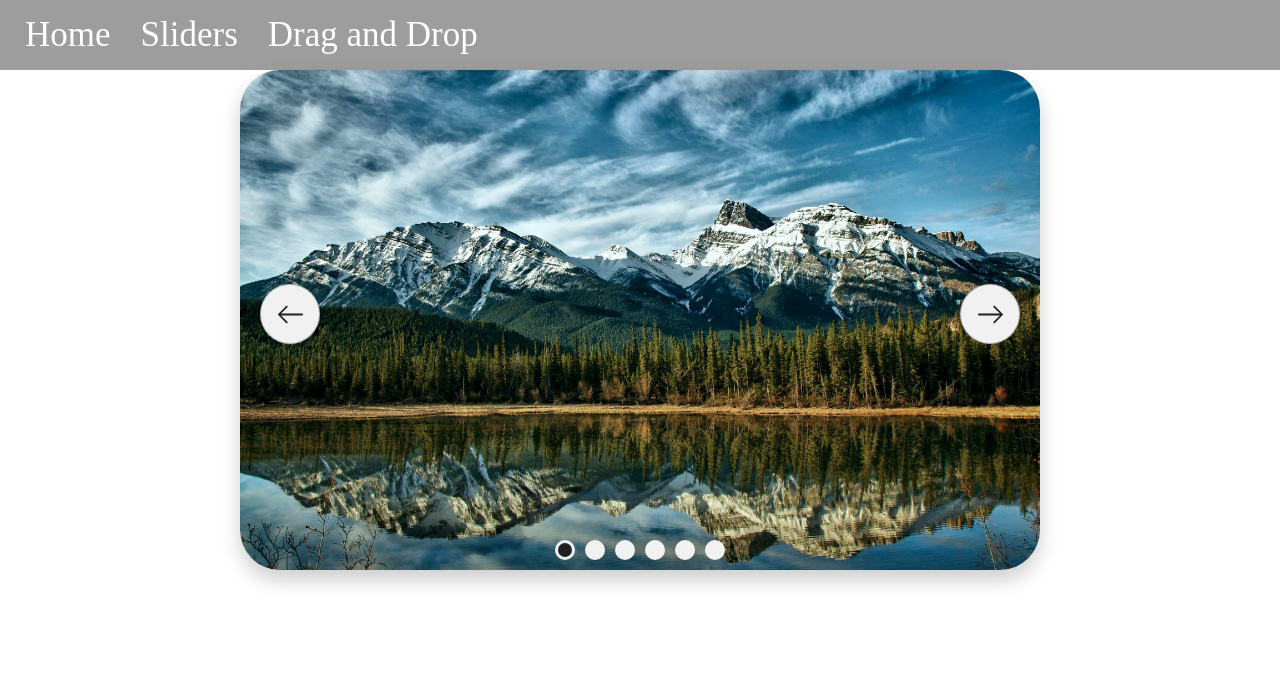
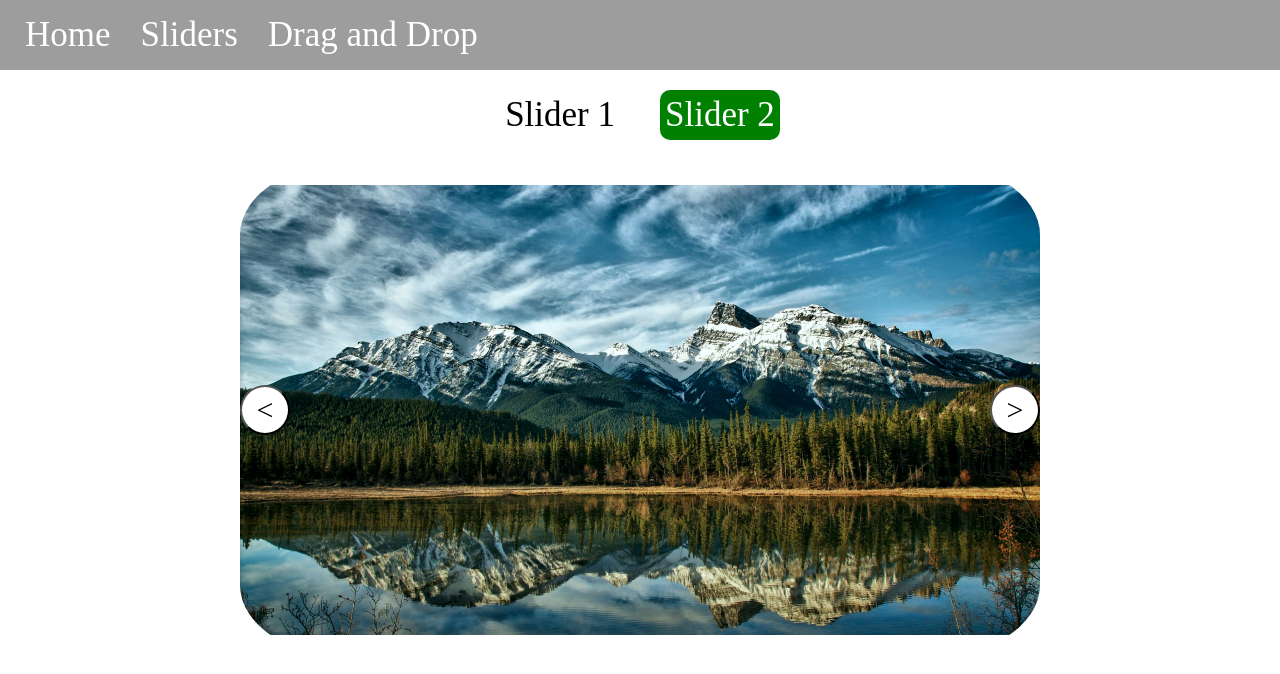
Before and after one commit to giraffesava/my-blanks, a React app: page /sliders/slider-two in a window 1280 px wide. Shown: the top 674 px of the page. Built offline with nearby package versions, Linux system fonts and the light colour scheme.

Commit message:
created sliders components

```diff
--- /dev/null
+++ b/src/components/Sliders/SliderTwo/SliderTwo.tsx
@@ -0,0 +1,59 @@
+import { pictureArray } from './../assets/pictures/pictureArray'
+import './SliderTwo.scss'
+import React, { useRef, useState, useEffect } from 'react'
+import { v4 as uuidv4 } from 'uuid'
+
+const SliderTwo: React.FC = () => {
+  const [currentPosition, setCurrentPosition] = useState(0)
+  const sliderRef = useRef(null)
+  useEffect(() => {
+    changePosition(currentPosition)
+  }, [currentPosition])
+
+  const changePosition = (currentPosition) => {
+    if (
+      currentPosition <= -(pictureArray.length * sliderRef.current.clientWidth)
+    ) {
+      setCurrentPosition(0)
+    } else if (currentPosition > 0) {
+      setCurrentPosition(
+        -((pictureArray.length - 1) * sliderRef.current.clientWidth),
+      )
+    }
+
+    sliderRef.current.childNodes.forEach(
+      (picture) =>
+        (picture.style = `transform: translatex(${currentPosition}px)`),
+    )
+  }
+
+  const goLeftHandler = () => {
+    setCurrentPosition((prev) => prev + sliderRef.current.clientWidth)
+    changePosition(currentPosition)
+  }
+
+  const goRightHandler = () => {
+    setCurrentPosition((prev) => prev - sliderRef.current.clientWidth)
+    changePosition(currentPosition)
+  }
+
+  return (
+    <div className="app">
+      <div className="slider">
+        <div ref={sliderRef} className="pictures">
+          {pictureArray.map((item) => (
+            <img src={item} alt="images"></img>
+          ))}
+        </div>
+        <button className="leftBtn" onClick={goLeftHandler}>
+          {'<'}
+        </button>
+        <button className="rightBtn" onClick={goRightHandler}>
+          {'>'}
+        </button>
+      </div>
+    </div>
+  )
+}
+
+export default SliderTwo
--- a/src/components/Sliders/Sliders.tsx
+++ b/src/components/Sliders/Sliders.tsx
@@ -1,8 +1,47 @@
 import React from 'react'
 import SliderOne from './SliderOne/SliderOne'
+import SliderTwo from './SliderTwo/SliderTwo'
+
+import './Sliders.scss'
+import {
+  BrowserRouter as Router,
+  NavLink,
+  Route,
+  Switch,
+  useLocation,
+} from 'react-router-dom'
 
 const Sliders = () => {
-  return <SliderOne />
+  const location = useLocation()
+  console.log(location.pathname)
+  return (
+    <Router>
+      <div className="sliders-container">
+        <NavLink
+          to="/sliders/slider-one"
+          className={
+            location.pathname === '/sliders/slider-one' ? 'active' : null
+          }>
+          Slider 1
+        </NavLink>
+        <NavLink
+          to="/sliders/slider-two"
+          className={
+            location.pathname === '/sliders/slider-one2' ? 'active' : null
+          }>
+          Slider 2
+        </NavLink>
+      </div>
+      <Switch>
+        <Route path="/sliders/slider-one">
+          <SliderOne />
+        </Route>
+        <Route path="/sliders/slider-two">
+          <SliderTwo />
+        </Route>
+      </Switch>
+    </Router>
+  )
 }
 
 export default Sliders
```
